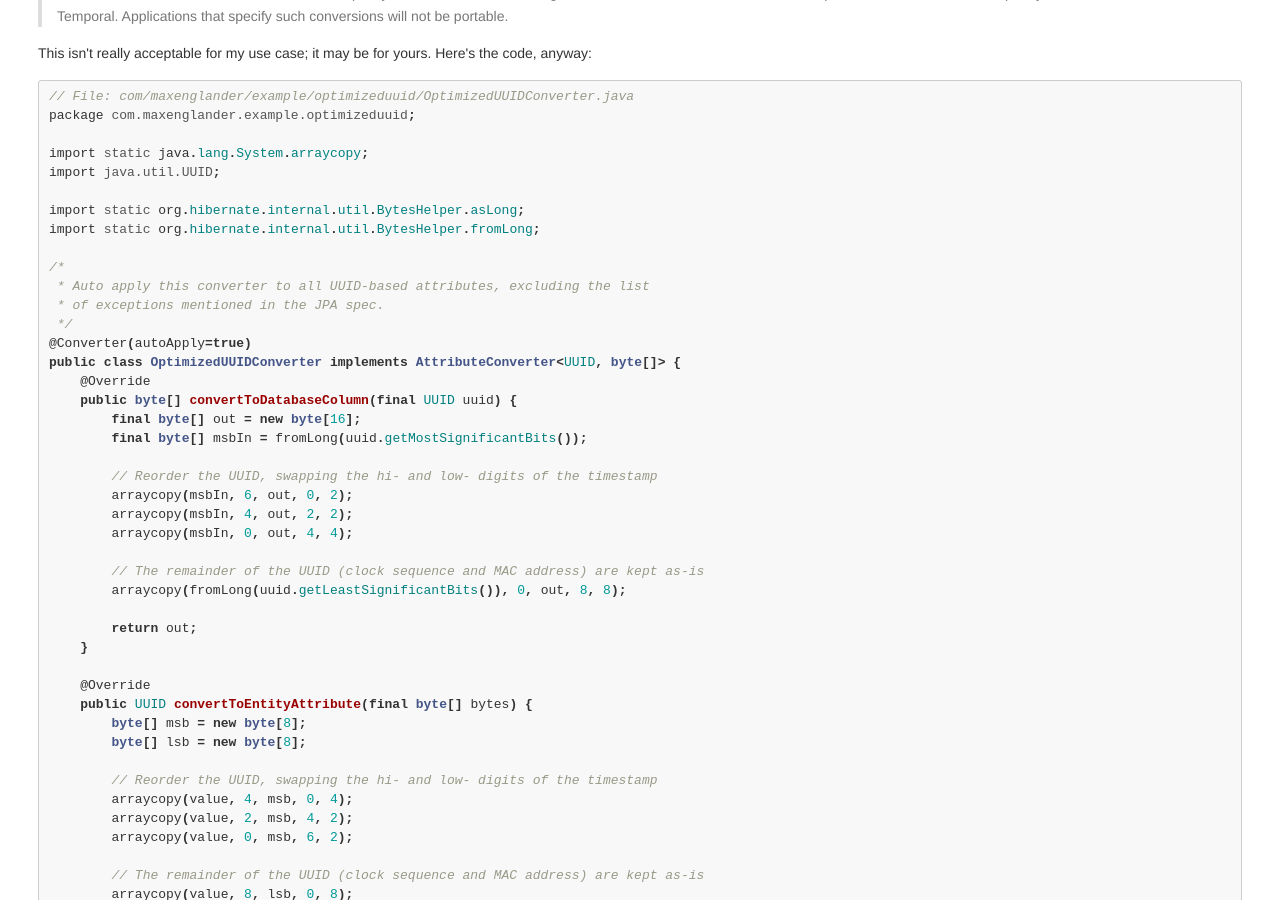
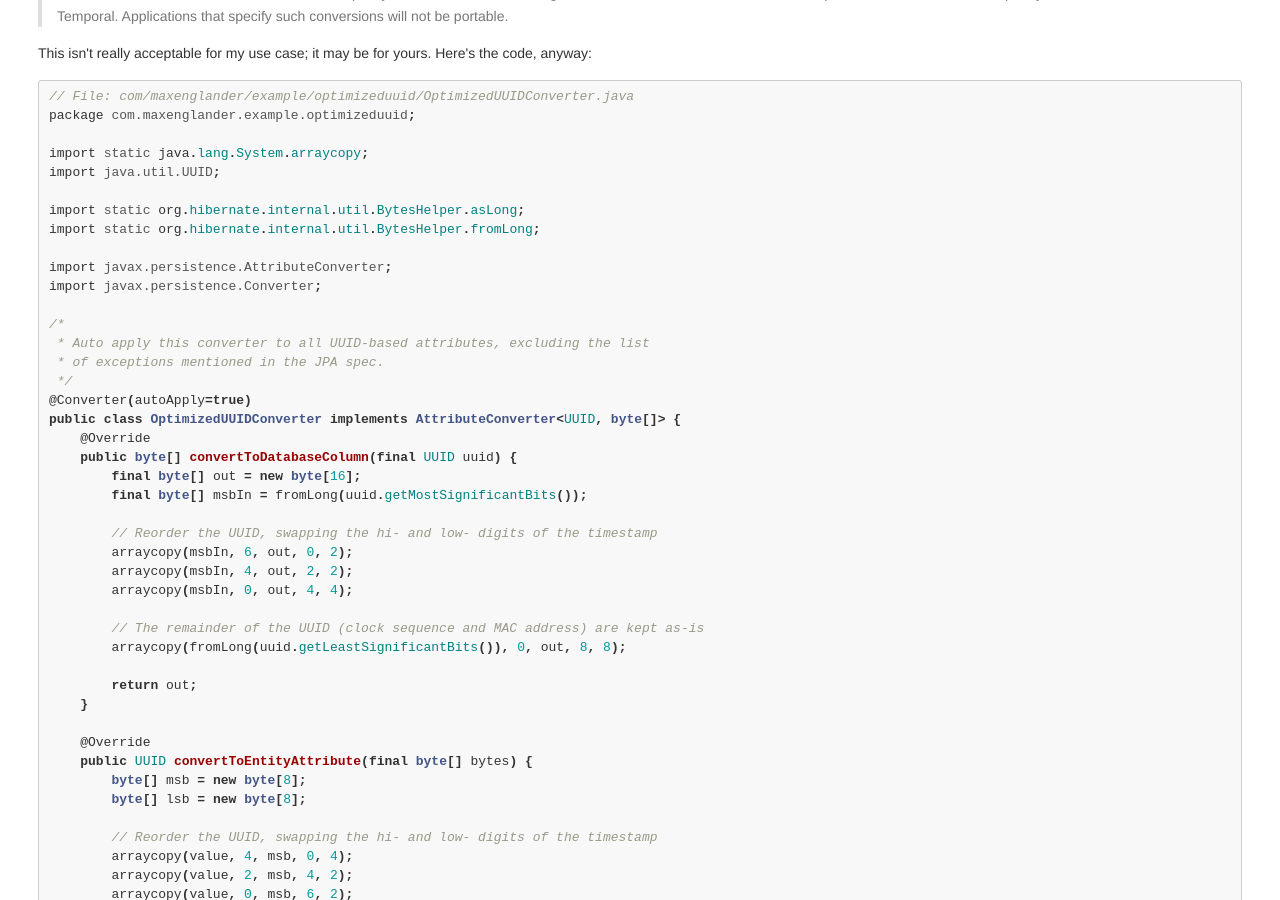
Before and after one commit to maxenglander/www, a Jekyll site: the page built from _posts/2017-09-01-optimized-uuid-with-hibernate.md, in a window 1280 px wide and 900 px high, scrolled down 1145 px. Built offline with Jekyll 4.4.1, drawn with Linux system fonts in a browser that asks for light colours.

Commit message:
add missing imports to OptimizedUUIDConverter

```diff
--- a/_posts/2017-09-01-optimized-uuid-with-hibernate.md
+++ b/_posts/2017-09-01-optimized-uuid-with-hibernate.md
@@ -91,6 +91,9 @@ import java.util.UUID;
 
 import static org.hibernate.internal.util.BytesHelper.asLong;
 import static org.hibernate.internal.util.BytesHelper.fromLong;
+
+import javax.persistence.AttributeConverter;
+import javax.persistence.Converter;
 
 /*
  * Auto apply this converter to all UUID-based attributes, excluding the list
```
